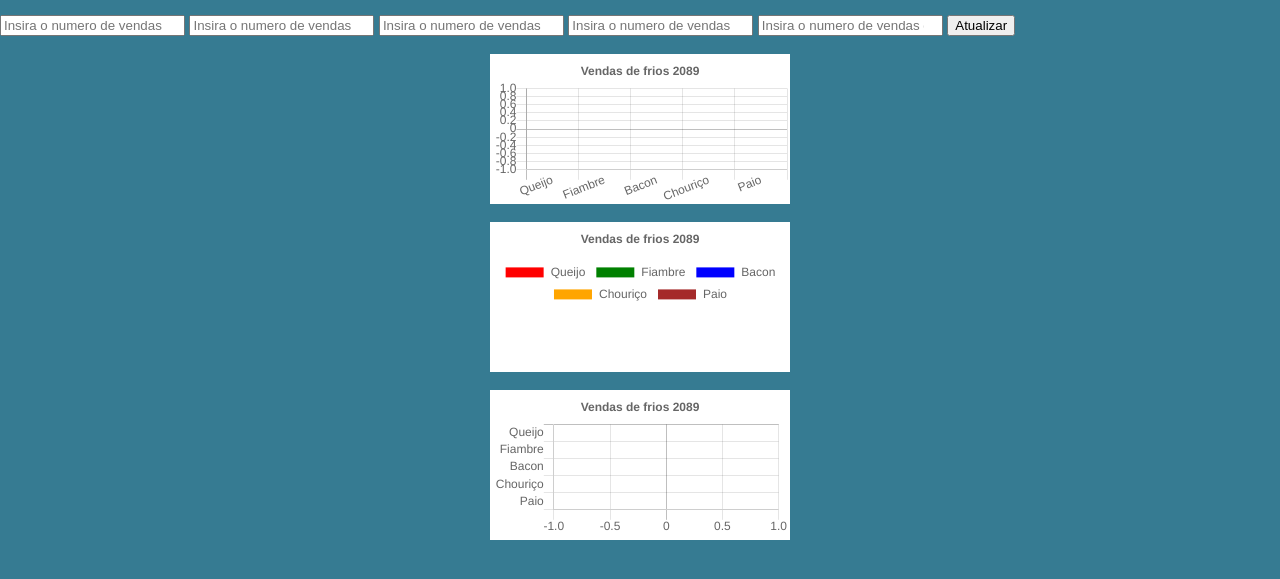
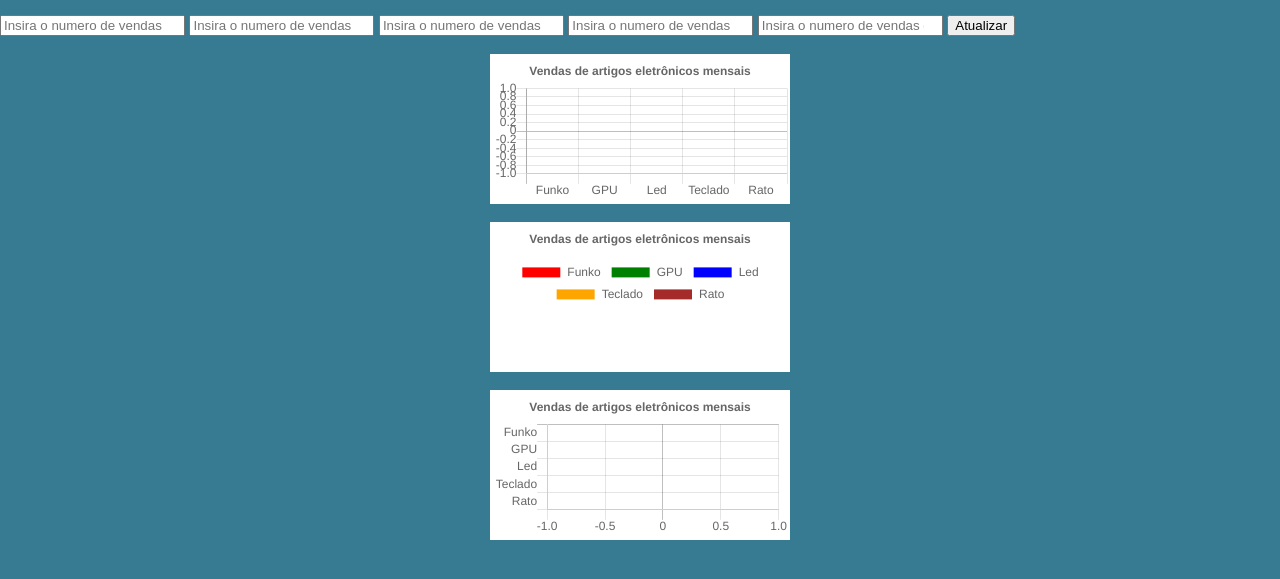
Before and after one commit to andre-mendes-99/Kas-Shop-AndreMendes-SteveVilas-KaioSchoeneman, a plain HTML site: page KAS_Site/html/grafica.html in a window 1280 px wide. Both pictures are taken after a click on the button "Atualizar". Shown: the part 85-664 px from the top of the page. Drawn offline with nearby package versions, Linux system fonts and the light colour scheme.

Commit message:
Mudei os nomes dos artigos

```diff
--- a/KAS_Site/html/grafica.html
+++ b/KAS_Site/html/grafica.html
@@ -31,11 +31,11 @@
 
 	<br>
 
-	<input type="number" id="queijo" placeholder="Insira o numero de vendas de queijo">
-	<input type="number" id="fiambre" placeholder="Insira o numero de vendas de queijo">
-	<input type="number" id="bacon" placeholder="Insira o numero de vendas de queijo">
-	<input type="number" id="chourico" placeholder="Insira o numero de vendas de queijo">
-	<input type="number" id="paio" placeholder="Insira o numero de vendas de queijo">
+	<input type="number" id="funko" placeholder="Insira o numero de vendas de funko">
+	<input type="number" id="gpu" placeholder="Insira o numero de vendas de GPU">
+	<input type="number" id="led" placeholder="Insira o numero de vendas de LED">
+	<input type="number" id="teclado" placeholder="Insira o numero de vendas de teclado">
+	<input type="number" id="rato" placeholder="Insira o numero de vendas de rato">
 
 	<button id="btnatualizarVendas">Atualizar</button>
 	<br>
@@ -59,14 +59,14 @@
 <script src="/javascript/cookies.js"></script>
 <script>
 	$('#btnatualizarVendas').click(function () {
-		var queijo = $('#queijo').val();
-		var fiambre = $('#fiambre').val();
-		var bacon = $('#bacon').val();
-		var chourico = $('#chourico').val();
-		var paio = $('#paio').val();
+		var funko = $('#funko').val();
+		var gpu = $('#gpu').val();
+		var led = $('#led').val();
+		var teclado = $('#teclado').val();
+		var rato = $('#rato').val();
 
-		const xValues = ["Queijo", "Fiambre", "Bacon", "Chouriço", "Paio"];
-		const yValues = [queijo, fiambre, bacon, chourico, paio, 0];
+		const xValues = ["Funko", "GPU", "Led", "Teclado", "Rato"];
+		const yValues = [funko, gpu, led, teclado, rato, 0];
 		const barColors = ["red", "green", "blue", "orange", "brown"];
 
 		new Chart("myChart", {
@@ -82,7 +82,7 @@
 				legend: { display: false },
 				title: {
 					display: true,
-					text: "Vendas de frios 2089"
+					text: "Vendas de artigos eletrônicos mensais"
 				}
 			}
 		});
@@ -99,7 +99,7 @@
 			options: {
 				title: {
 					display: true,
-					text: "Vendas de frios 2089"
+					text: "Vendas de artigos eletrônicos mensais"
 				}
 			}
 		});
@@ -118,13 +118,13 @@
 				legend: { display: false },
 				title: {
 					display: true,
-					text: "Vendas de frios 2089"
+					text: "Vendas de artigos eletrônicos mensais"
 				}
 			}
 		});
 	});
 
-	const xValues = ["Queijo", "Fiambre", "Bacon", "Chouriço", "Paio"];
+	const xValues = ["funko", "GPU", "Led", "Teclado", "Rato"];
 		const yValues = [0, 0, 0, 0, 0, 0];
 		const barColors = ["red", "green", "blue", "orange", "brown"];
 
@@ -141,7 +141,7 @@
 				legend: { display: false },
 				title: {
 					display: true,
-					text: "Vendas de frios 2089"
+					text: "Vendas de artigos eletrônicos mensais"
 				}
 			}
 		});
@@ -158,7 +158,7 @@
 			options: {
 				title: {
 					display: true,
-					text: "Vendas de frios 2089"
+					text: "Vendas de artigos eletrônicos mensais"
 				}
 			}
 		});
@@ -177,7 +177,7 @@
 				legend: { display: false },
 				title: {
 					display: true,
-					text: "Vendas de frios 2089"
+					text: "Vendas de artigos eletrônicos mensais"
 				}
 			}
 		});
```
